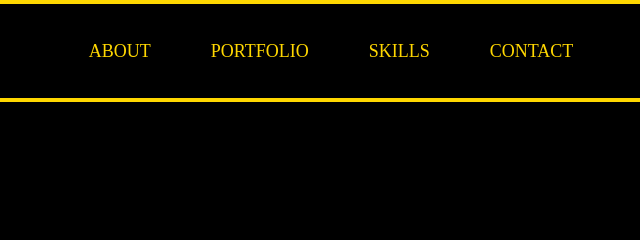
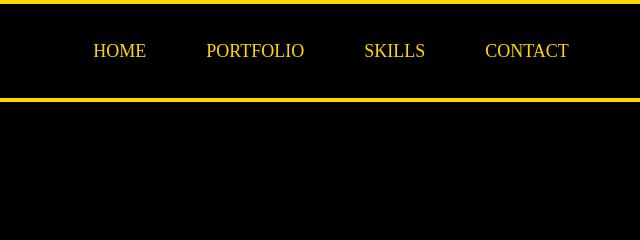
Before and after one commit to gayathrib9865/portfolio, a plain HTML site: page skills.html in a window 1280 px wide. Shown: the top 240 px of the page, 339-979 px from the left. Drawn offline with Linux system fonts and the light colour scheme.

Commit message:
Update skills.html

```diff
--- a/skills.html
+++ b/skills.html
@@ -191,7 +191,7 @@
       <img src="logo.png" alt="Logo" />
     </div>
     <div class="nav-links">
-      <a href="./index.html">About</a>
+      <a href="./index.html">Home</a>
       <a href="./portfolio.html">Portfolio</a>
       <a href="./skills.html">Skills</a>
       <a href="./contact.html">Contact</a>
```
